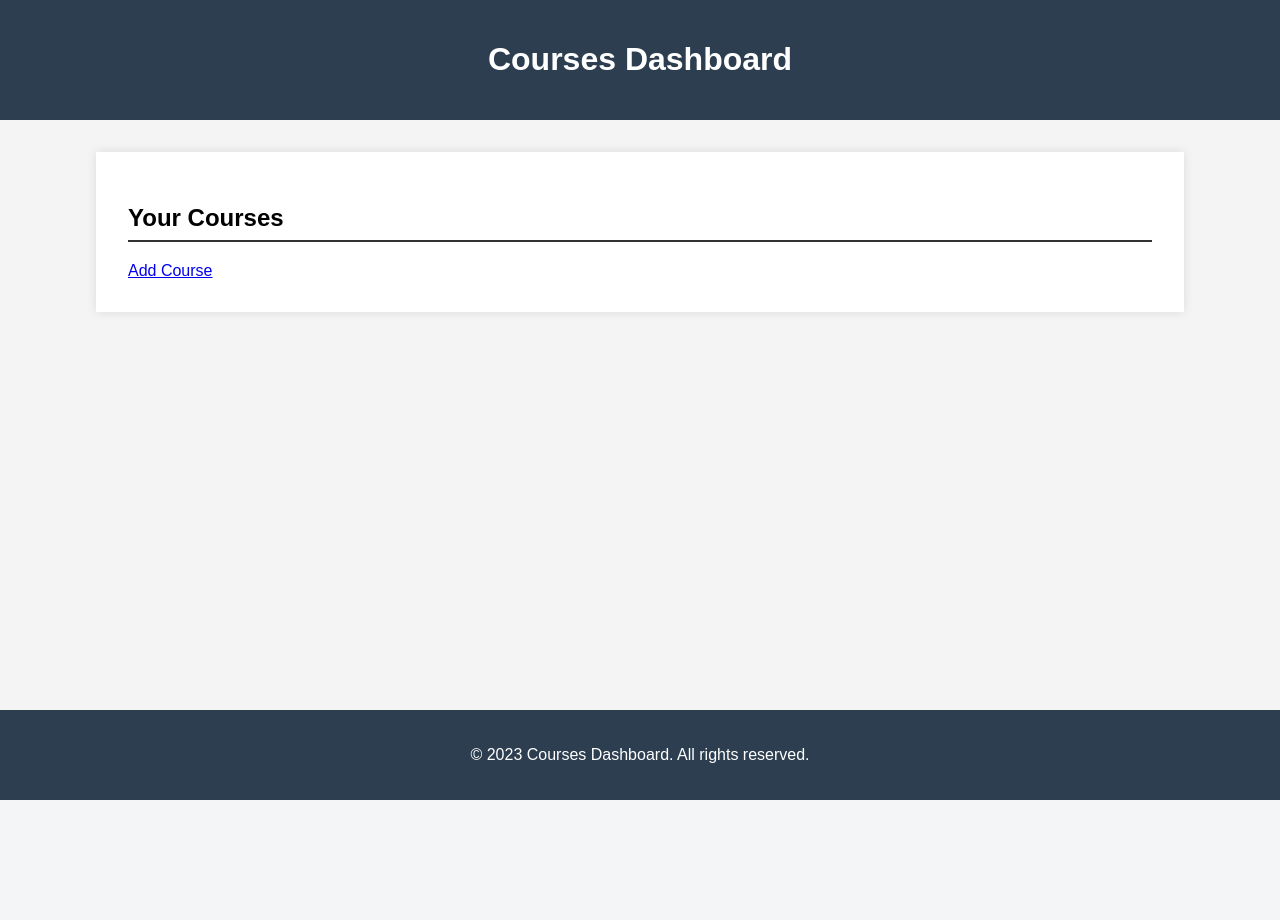
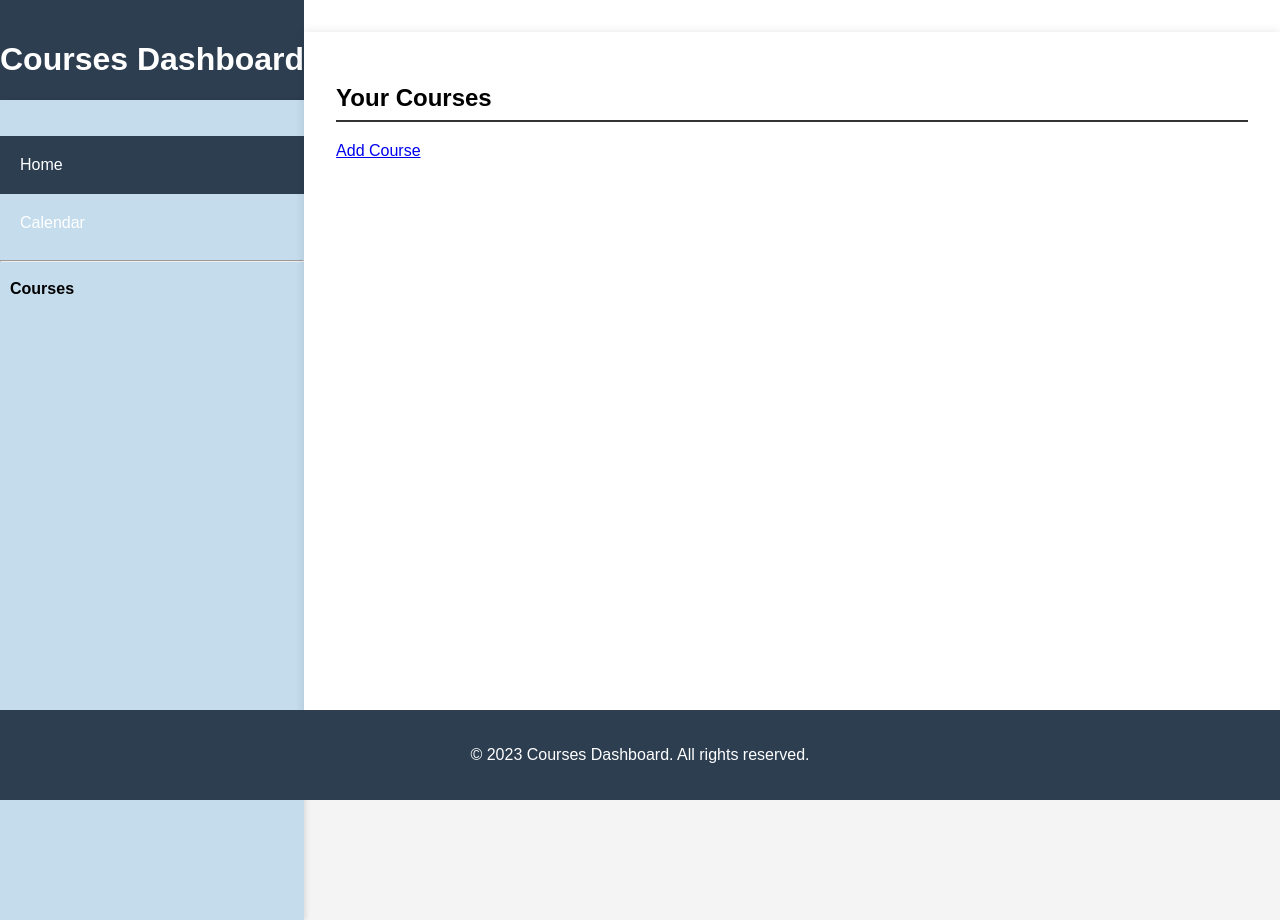
Before and after one commit to JoshuaChou10/GradeGenius, a Flask app: page /dashboard in a window 1280 px wide. Before the commit the page ends 800 px from the top, so only its background shows below. Run offline with Flask 3, Linux system fonts and the light colour scheme.

Commit message:
Added side navbar

```diff
--- a/static/css/dashboard.css
+++ b/static/css/dashboard.css
@@ -2,10 +2,60 @@
 
 html, body {
     height: 100%;
+    font-family: Arial, sans-serif;
 }
 
+body {
+    display: flex;
+    background-color: white;
+}
 
+/* Top Bar */
+.courses-heading {
+    font-weight: bold;
+
+    color: black;
+    padding: 15px 0; /* Increased padding for spacing */
+    text-align: center;
+    margin: 0; /* Resetting margin */
+}
+
+/* Sidebar */
+.sidebar {
+    min-width: 220px;
+    background-color: #c4dcec; /* Color updated */
+    height: 100vh;
+    padding-top: 20px;
+    box-shadow: 2px 0 5px rgba(0,0,0,0.1);
+}
+
+.sidebar ul {
+    list-style-type: none;
+    padding: 0;
+}
+
+.sidebar li {
+    padding: 10px;
+    text-align: left;
+    color: black; /* For better readability on blue background */
+}
+
+.sidebar li.active,
+.sidebar li:hover {
+    background-color: #2c3e50; /* Darker shade on hover and active */
+    color: black;
+}
+
+.sidebar a {
+    text-decoration: none;
+    color: white;
+    display: block;
+    padding: 10px;
+}
+
+/* Main Content */
 main {
+    flex: 1;
     width: 80%;
     margin: 2rem auto;
     background-color: #fff;
--- a/static/css/globals.css
+++ b/static/css/globals.css
@@ -8,6 +8,7 @@ html, body {
 
 header, footer {
     background-color: #2c3e50;
+
     color: white;
     text-align: center;
     padding: 20px 0;
--- a/templates/dashboard.html
+++ b/templates/dashboard.html
@@ -10,9 +10,22 @@
 
     <header>
         <h1>Courses Dashboard</h1>
+        <aside class="sidebar">
+            <ul>
+                <li class="active"><a href="#">Home</a></li>
+                <li><a href="#">Calendar</a></li>
+     <hr>
+
+                <li class="courses-heading">Courses</li>
+                {% for course in courses %}
+                    <li><a href="{{ url_for('course_details', course_id=course.id) }}">{{ course.name }}</a></li>
+                {% endfor %}
+            </ul>
+        </aside>
     </header>
 
     <main>
+
         <section class="courses-list">
             <h2>Your Courses</h2>
             <ul>
```
